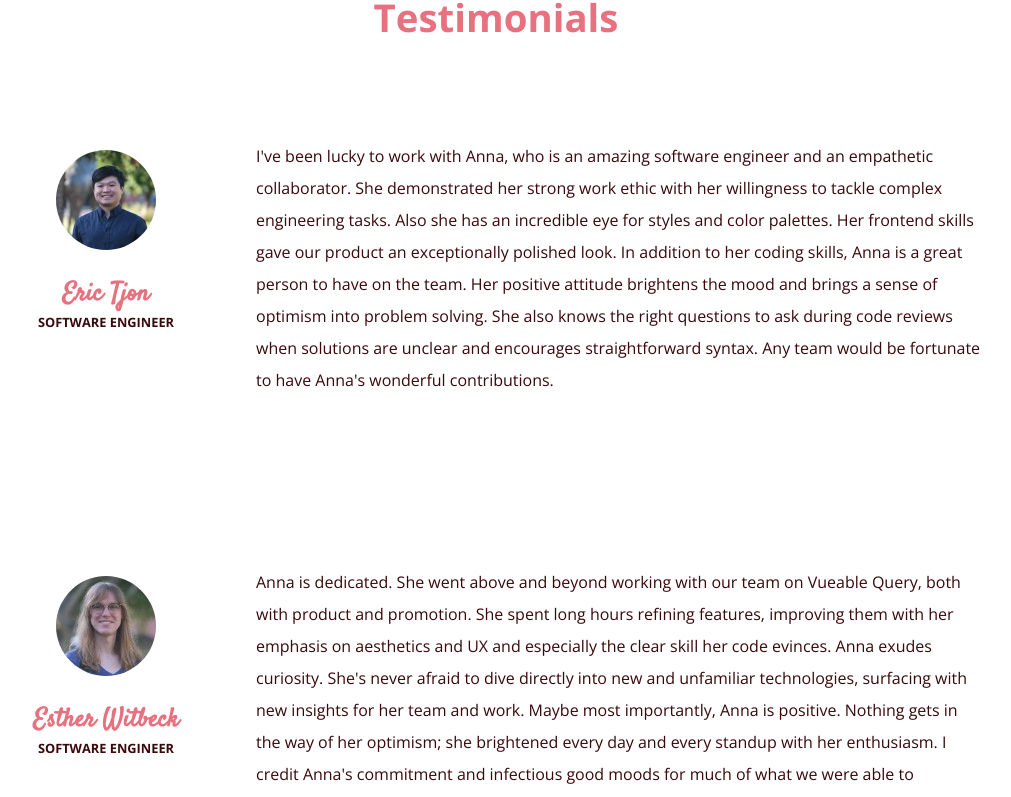
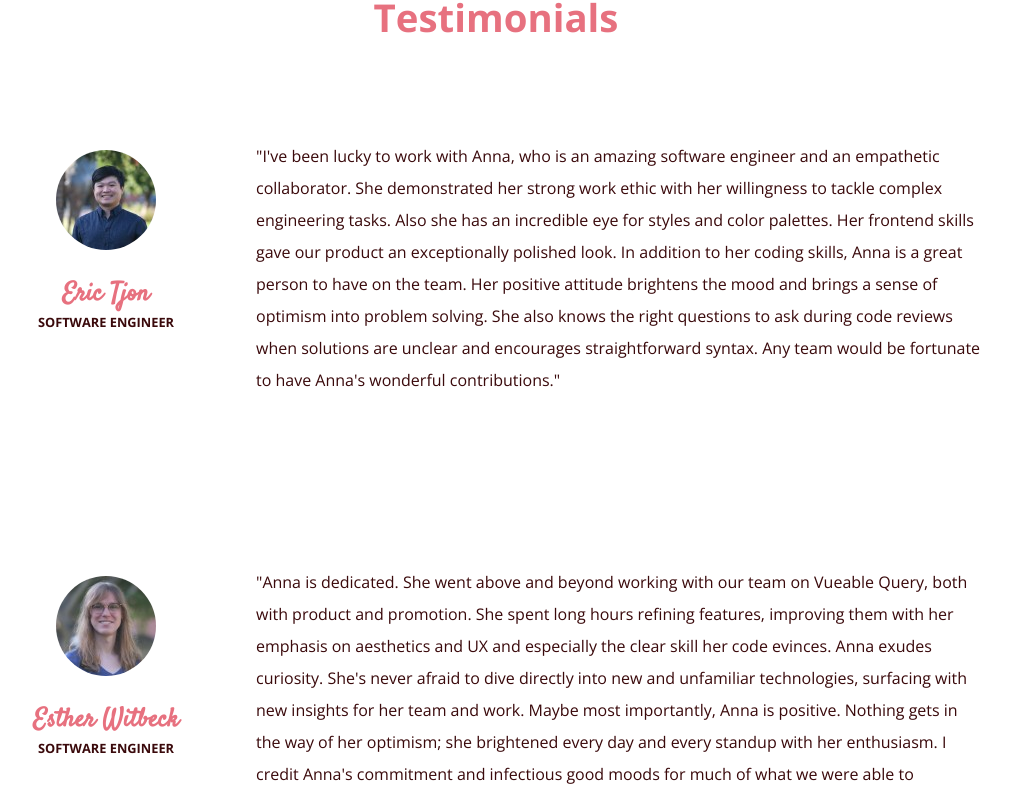
Before and after one commit to annaduong17/portfolio, a React (Create React App) app: page / in a window 1280 px wide. Shown: the part 2513-3310 px from the top of the page, without its empty margins (144-1155 px from the left). Built offline with nearby package versions, Linux system fonts and the light colour scheme.

Commit message:
add quotes to testimonials

```diff
--- a/src/components/Testimonial.js
+++ b/src/components/Testimonial.js
@@ -8,7 +8,7 @@ function Testimonial({ name, title, image, recommendation }) {
         </div>
 
       <div className="recommendation-container">
-        <p>{recommendation}</p>
+        <p>"{recommendation}"</p>
       </div>
     </div>
   );
```
